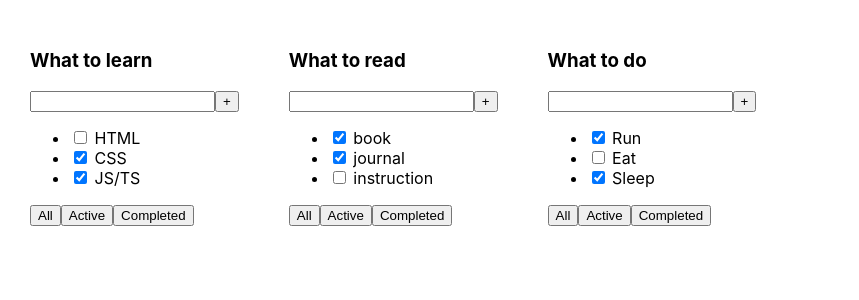
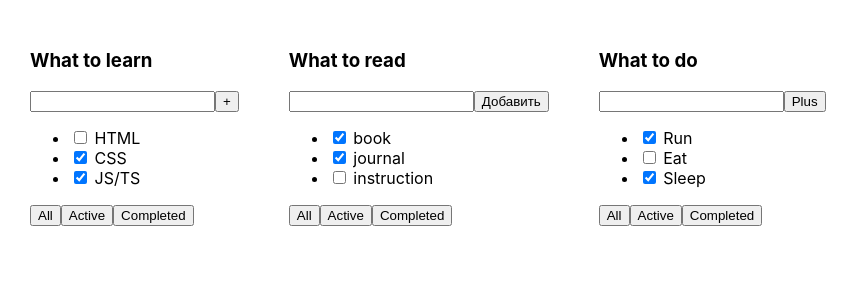
Before and after one commit to kirryya/ToDoList, a React (Create React App) app: page / in a window 1280 px wide. Shown: the top 300 px of the page, without its empty margins (0-859 px from the left). Built offline with nearby package versions, Linux system fonts and the light colour scheme.

Commit message:
Edit button plus

```diff
--- a/src/App.tsx
+++ b/src/App.tsx
@@ -23,9 +23,9 @@ function App() {
 
     return (
         <div className="App">
-            <Todolist title={"What to learn"} tasks={tasks_1} valueName={'+'}/>
-            <Todolist title={"What to read"} tasks={tasks_2} valueName={'+'}/>
-            <Todolist title={"What to do"} tasks={tasks_3} valueName={'+'}/>
+            <Todolist title={"What to learn"} tasks={tasks_1} valueNamePlus={'+'} />
+            <Todolist title={"What to read"} tasks={tasks_2} valueNamePlus={'Добавить'} />
+            <Todolist title={"What to do"} tasks={tasks_3} valueNamePlus={'Plus'}/>
         </div>
     );
 }
--- a/src/Todolist.tsx
+++ b/src/Todolist.tsx
@@ -6,7 +6,7 @@ import {TasksList} from "./TasksList";
 
 
 type TodoListPropsType = {
-    valueName: string
+    valueNamePlus: string
     title: string
     tasks: Array<TaskType>
 }
@@ -26,7 +26,7 @@ export const Todolist = (props: TodoListPropsType) => {
     return (
         <div>
             <TodoListHeader title={props.title}/>
-            <AddItemForm valueNamePlus={props.valueName}/>
+            <AddItemForm valueNamePlus={props.valueNamePlus}/>
             <TasksList tasks={props.tasks}/>
             <ControlButtons buttonName={buttonName}/>
         </div>
```
